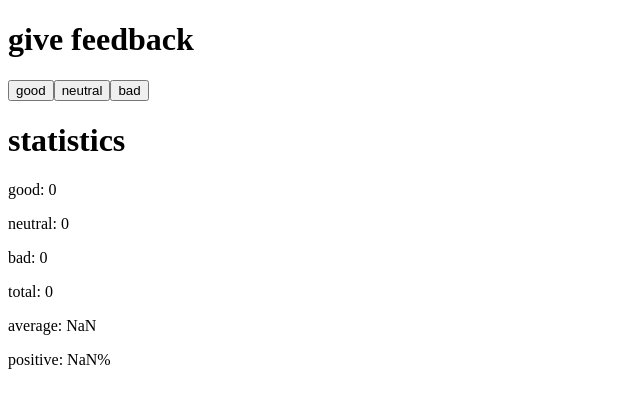
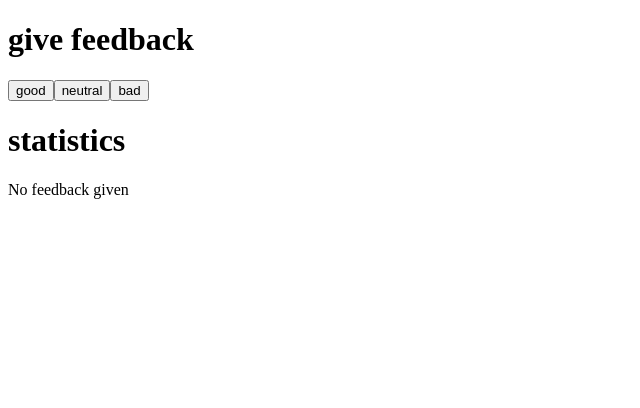
Before and after one commit to Starle21/FullStackOpen-exercises, a React (Create React App) app in the folder part1/unicafe/: page / in a window 1280 px wide. Shown: the top 408 px of the page, without its empty margins (0-640 px from the left). Built offline with nearby package versions, Linux system fonts and the light colour scheme; the HTML template or start-up script is replaced by a standard one.

Commit message:
Part1.9 unicafe step4 conditional rendering statistics

```diff
--- a/part1/unicafe/src/App.js
+++ b/part1/unicafe/src/App.js
@@ -9,6 +9,14 @@ const Button = ({ handleClick, text }) => {
 };
 
 const Statistics = ({ state }) => {
+  if (state.total === 0)
+    return (
+      <>
+        <Title text="statistics" />
+        <p>No feedback given</p>
+      </>
+    );
+  if (state.total !== 0) {
     return (
       <>
         <Title text="statistics" />
@@ -20,6 +28,7 @@ const Statistics = ({ state }) => {
         <p>positive: {state.positivePercent}%</p>
       </>
     );
+  }
 };
 
 const App = () => {
```
Lines whose indentation alone changed are shown as unchanged.
